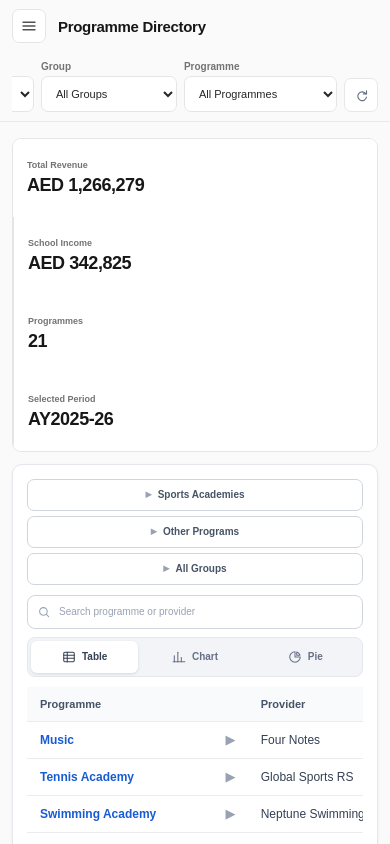
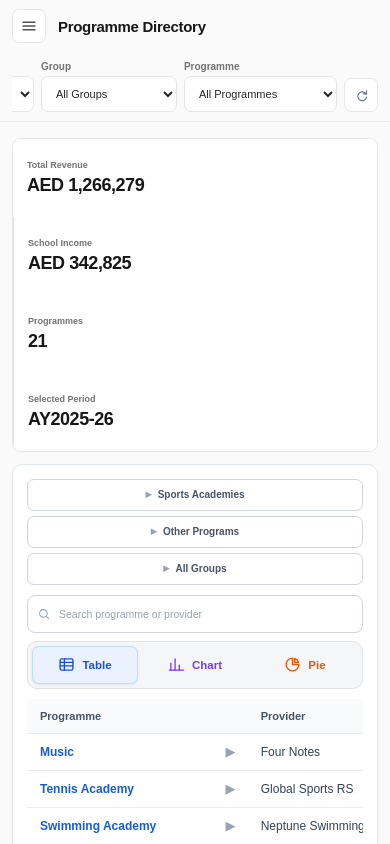
Before and after one commit to mo-seoudi/leasing, a React (Vite) app: page /leasing/programmes in a window 390 px wide. Shown: the top 844 px of the page. Built offline with nearby package versions, Linux system fonts and the light colour scheme.

Commit message:
Add files via upload

```diff
--- a/src/pages/leasing/ProgrammeDirectoryPage.css
+++ b/src/pages/leasing/ProgrammeDirectoryPage.css
@@ -1326,3 +1326,142 @@
     align-self: flex-end;
   }
 }
+
+
+/* ==========================
+   Programme Directory polish v2
+   - hide fixed-header scrollbar
+   - stronger Table / Chart / Pie control
+========================== */
+
+/*
+ * PlatformLayout.css intentionally allows horizontal scrolling for crowded
+ * fixed-header filters. Keep that behaviour, but hide the visible scrollbar
+ * on this page so the refresh/reset interaction never exposes a bar below
+ * the filters.
+ */
+.header-page-controls:has(.programme-directory-header-filters) {
+  scrollbar-width: none;
+  -ms-overflow-style: none;
+}
+
+.header-page-controls:has(.programme-directory-header-filters)::-webkit-scrollbar {
+  width: 0;
+  height: 0;
+  display: none;
+}
+
+/* Keep the search useful but visually secondary to the view selector. */
+.directory-list-search {
+  width: clamp(175px, 17vw, 215px);
+  min-width: 165px;
+}
+
+.directory-list-search input {
+  min-height: 38px;
+  font-size: 10.5px;
+}
+
+/* Make the view selector wider, clearer and easier to hit. */
+.directory-view-toggle {
+  width: 252px;
+  min-width: 252px;
+  gap: 4px;
+  padding: 4px;
+  border-color: #dfe3e8;
+  border-radius: 10px;
+  background: #f5f6f8;
+}
+
+.directory-view-toggle button {
+  flex: 1 1 0;
+  min-width: 0;
+  min-height: 38px;
+  gap: 7px;
+  padding: 7px 10px;
+  border-radius: 7px;
+  font-size: 11.5px;
+  font-weight: 700;
+}
+
+.directory-view-toggle svg {
+  width: 17px;
+  height: 17px;
+  stroke-width: 1.9;
+}
+
+/* Give each view a subtle identity without making the control loud. */
+.directory-view-toggle button:nth-child(1) {
+  color: #2563eb;
+}
+
+.directory-view-toggle button:nth-child(2) {
+  color: #7c3aed;
+}
+
+.directory-view-toggle button:nth-child(3) {
+  color: #ea580c;
+}
+
+.directory-view-toggle button:nth-child(1):hover {
+  background: #eff6ff;
+  color: #1d4ed8;
+}
+
+.directory-view-toggle button:nth-child(2):hover {
+  background: #f5f3ff;
+  color: #6d28d9;
+}
+
+.directory-view-toggle button:nth-child(3):hover {
+  background: #fff7ed;
+  color: #c2410c;
+}
+
+.directory-view-toggle button:nth-child(1).active {
+  background: #eaf2ff;
+  color: #1d4ed8;
+  box-shadow:
+    inset 0 0 0 1px #bfdbfe,
+    0 1px 3px rgba(37, 99, 235, 0.10);
+}
+
+.directory-view-toggle button:nth-child(2).active {
+  background: #f1edff;
+  color: #6d28d9;
+  box-shadow:
+    inset 0 0 0 1px #ddd6fe,
+    0 1px 3px rgba(124, 58, 237, 0.10);
+}
+
+.directory-view-toggle button:nth-child(3).active {
+  background: #fff0e4;
+  color: #c2410c;
+  box-shadow:
+    inset 0 0 0 1px #fed7aa,
+    0 1px 3px rgba(234, 88, 12, 0.10);
+}
+
+@media (max-width: 1100px) {
+  .directory-list-actions {
+    display: grid;
+    grid-template-columns: minmax(0, 1fr) 252px;
+  }
+
+  .directory-list-search {
+    width: 100%;
+    min-width: 0;
+  }
+}
+
+@media (max-width: 700px) {
+  .directory-list-actions {
+    display: flex;
+    flex-direction: column;
+  }
+
+  .directory-view-toggle {
+    width: 100%;
+    min-width: 0;
+  }
+}
--- a/src/pages/leasing/ProgrammeDirectoryPage.jsx
+++ b/src/pages/leasing/ProgrammeDirectoryPage.jsx
@@ -894,7 +894,7 @@ export default function ProgrammeDirectoryPage() {
 
   useEffect(() => {
     setHeaderControls(
-      <div className="header-page-filters">
+      <div className="header-page-filters programme-directory-header-filters">
         <label className="header-filter-control">
           <span>Academic Year</span>
           <select
```
